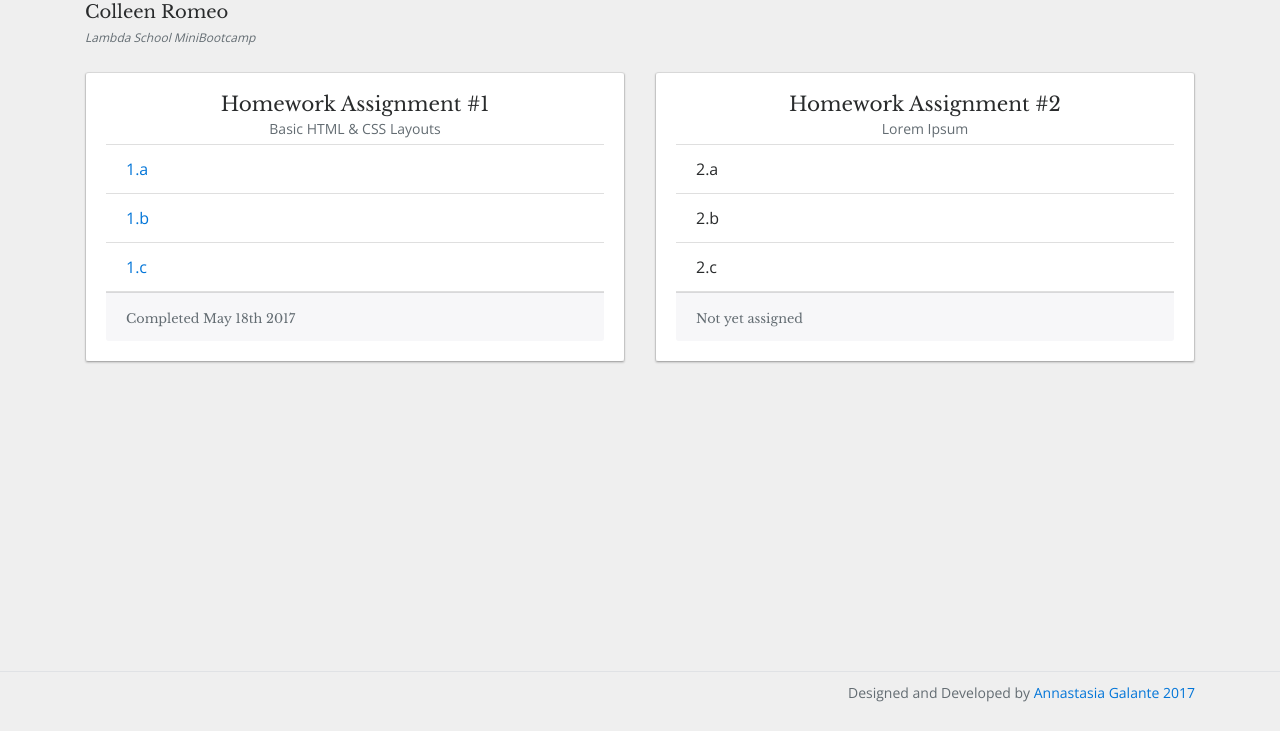
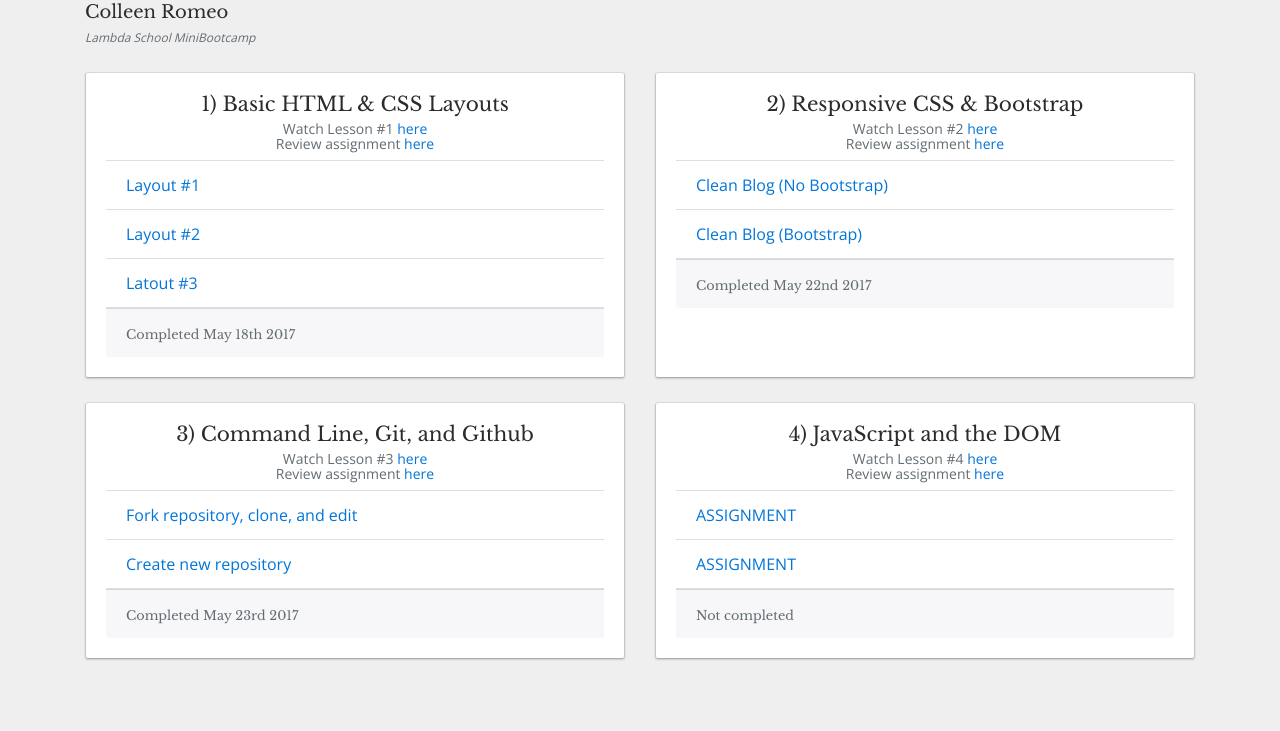
Before and after one commit to EmpressRomeo/LS-Homework, a plain HTML site: page index.html in a window 1280 px wide. Shown: the part 69-800 px from the top of the page. Drawn offline with nearby package versions, Linux system fonts and the light colour scheme.

Commit message:
first commit

```diff
--- a/index.html
+++ b/index.html
@@ -21,12 +21,14 @@
 <div class="card-deck">
 	<div class="card assignmentCard">
 		<div class="card-block">
-			<h4 class="card-title">Homework Assignment #1</h4>
-			<h6 class="card-subtitle mb-2 text-muted">Basic HTML & CSS Layouts</h6>
+			<h4 class="card-title">1) Basic HTML & CSS Layouts</h4>
+			<h6 class="card-subtitle mb-2 text-muted">Watch Lesson #1<a href="https://www.youtube.com/watch?v=nLs9I8MRbO0"> here</a></br>
+				Review assignment<a href="https://github.com/SunJieMing/LS-Web-Intro-I"> here</a></h6>
+
 			<ul class="list-group list-group-flush">
-				<li class="list-group-item"><a href="http://codepen.io/VendettaFox/full/RVBjOP/" target="_blank">1.a</a></li>
-				<li class="list-group-item"><a href="http://codepen.io/VendettaFox/full/bWxgZw/" target="_blank">1.b</a></li>
-				<li class="list-group-item"><a href="http://codepen.io/VendettaFox/full/JNaWXV/" target="_blank">1.c</a></li>
+				<li class="list-group-item"><a href="http://codepen.io/VendettaFox/full/RVBjOP/" target="_blank">Layout #1</a></li>
+				<li class="list-group-item"><a href="http://codepen.io/VendettaFox/full/bWxgZw/" target="_blank">Layout #2</a></li>
+				<li class="list-group-item"><a href="http://codepen.io/VendettaFox/full/JNaWXV/" target="_blank">Latout #3</a></li>
 			</ul>
 		<div class="card-footer">
       		<small class="text-muted">Completed May 18th 2017</small>
@@ -35,27 +37,61 @@
 	</div><!-- End Card 1 -->
 	<div class="card assignmentCard">
 		<div class="card-block">
-			<h4 class="card-title">Homework Assignment #2</h4>
-			<h6 class="card-subtitle mb-2 text-muted">Lorem  Ipsum</h6>
+			<h4 class="card-title">2) Responsive CSS & Bootstrap</h4>
+			<h6 class="card-subtitle mb-2 text-muted">Watch Lesson #2<a href="https://www.youtube.com/embed/oXziWoSD8vQ"> here</a></br>
+					Review assignment<a href="https://github.com/austenallred/lswebhomework2"> here</a></h6>
+
 			<ul class="list-group list-group-flush">
-				<li class="list-group-item">2.a</li>
-				<li class="list-group-item">2.b</li>
-				<li class="list-group-item">2.c</li>
+				<li class="list-group-item"><a href="https://codepen.io/VendettaFox/pen/jmXBbb"> Clean Blog (No Bootstrap)</a></li>
+				<li class="list-group-item"><a href="https://codepen.io/VendettaFox/full/PmVGPX/">Clean Blog (Bootstrap)</a></li>
 			</ul>
 		<div class="card-footer">
-      		<small class="text-muted">Not yet assigned</small>
+      		<small class="text-muted">Completed May 22nd 2017</small>
     	</div>
 		</div>
 	</div><!-- End Card 2 -->
+</div><!-- End card-group-->
+</br>
+<div class="card-deck">
+	<div class="card assignmentCard">
+		<div class="card-block">
+			<h4 class="card-title">3) Command Line, Git, and Github</h4>
+			<h6 class="card-subtitle mb-2 text-muted">Watch Lesson #3<a href="https://www.youtube.com/embed/dTQDhVChVzg"> here</a></br>
+					Review assignment<a href="https://github.com/austenallred/lswebhomework3"> here</a></h6>
 
+			<ul class="list-group list-group-flush">
+				<li class="list-group-item"><a href="https://github.com/VendettaFox/lswebhomework3">Fork repository, clone, and edit</a></li>
+				<li class="list-group-item"><a href="https://github.com/VendettaFox/helloLambdaSchool">Create new repository</a></li>
+			</ul>
+		<div class="card-footer">
+      		<small class="text-muted">Completed May 23rd 2017</small>
+    	</div>
+		</div>
+	</div><!-- End Card 3 -->
+	<div class="card assignmentCard">
+		<div class="card-block">
+			<h4 class="card-title">4) JavaScript and the DOM</h4>
+			<h6 class="card-subtitle mb-2 text-muted">Watch Lesson #4<a href="https://www.youtube.com/embed/GBNtL_51l5A"> here</a></br>
+					Review assignment<a href="https://github.com/austenallred/lswebhomework4"> here</a></h6>
 
-</div><!-- End card-group-->
+			<ul class="list-group list-group-flush">
+				<li class="list-group-item"><a href="#">ASSIGNMENT</a></li>
+				<li class="list-group-item"><a href="#">ASSIGNMENT</a></li>
+			</ul>
+		<div class="card-footer">
+      		<small class="text-muted">Not completed</small>
+    	</div>
+		</div>
+	</div><!-- End Card 4 -->
+  </div><!--End of card-group-->
 </div><!-- End Container -->
 <!-- End Cards -->
-<footer class="footer">
+	<!--
+	<footer class="footer">
       <div class="container footerContainer">
         <p class="text-muted">Designed and Developed by <a href="https://github.com/AnnaGalante/LSMiniBootcamp" target="_blank">Annastasia Galante 2017</a></p>
       </div>
-    </footer>
+    </footer>-->
+
 </body>
 </html>
```
